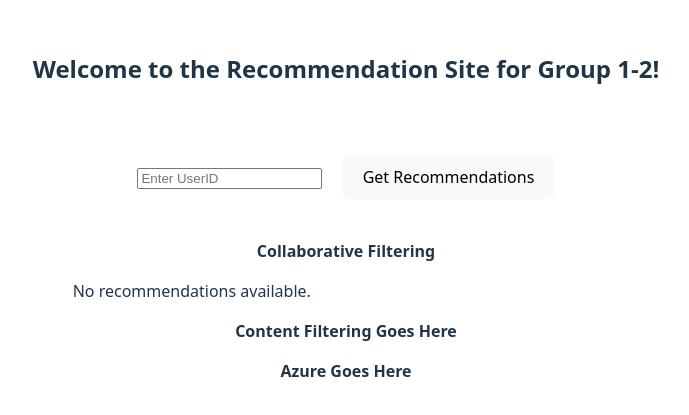
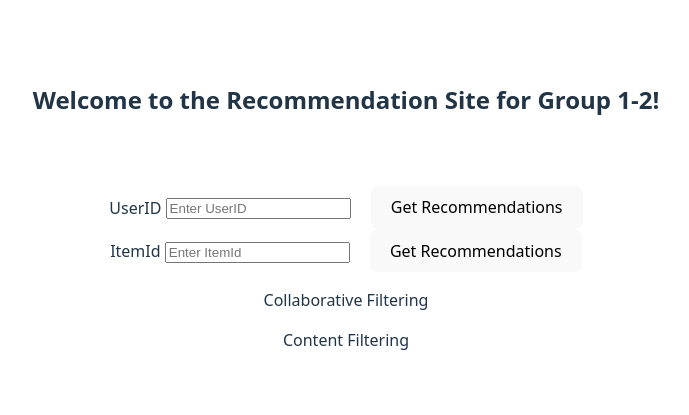
Before and after one commit to katherinecreer/recommender-app, a React (Vite) app: page / in a window 1280 px wide. Shown: the part 185-600 px from the top of the page, without its empty margins (294-983 px from the left). Built offline with nearby package versions, Linux system fonts and the light colour scheme.

Commit message:
Get content filtering

```diff
--- a/src/Recommendation.tsx
+++ b/src/Recommendation.tsx
@@ -13,6 +13,12 @@ const Recommendation: React.FC = () => {
     //content: [],
     //azure: [],
   });
+  const [content, setContent] = useState<Recommendations>({
+    collaborative: [],
+    //content: [],
+    //azure: [],
+  });
+  const [itemId, setItemId] = useState<string>("");
 
   const fetchRecommendations = async () => {
     try {
@@ -35,34 +41,84 @@ const Recommendation: React.FC = () => {
     }
   };
 
+  const fetchContent = async () => {
+    try {
+      const response = await fetch(
+        `http://172.200.211.84:5000/get_recommendations?title=${itemId}`
+      );
+      const jsonData = await response.json(); // Parse the JSON response once
+      console.log(jsonData.recommendations);
+      if (jsonData.recommendations) {
+        setContent({
+          collaborative: Array.isArray(jsonData.recommendations)
+            ? jsonData.recommendations
+            : [],
+          //content: contentData,
+          //azure: azureData,
+        });
+      }
+    } catch (error) {
+      console.error("Error fetching recommendations:", error);
+    }
+  };
+
   return (
     <div>
+      <label htmlFor="UserId">UserID </label>
       <input
+        id="UserId"
         type="text"
         placeholder="Enter UserID"
         value={selectedID}
         onChange={(e) => setSelectedID(e.target.value)}
         style={{ marginRight: "20px" }}
       />
-      <button onClick={fetchRecommendations}>Get Recommendations</button>
+      <button
+        onClick={() => {
+          fetchRecommendations();
+        }}
+      >
+        Get Recommendations
+      </button>
+      <br />
+      <div>
+        <label htmlFor="content">ItemId </label>
+        <input
+          id="content"
+          type="text"
+          placeholder="Enter ItemId"
+          value={itemId}
+          onChange={(e) => setItemId(e.target.value)}
+          style={{ marginRight: "20px" }}
+        />
+        <button
+          onClick={() => {
+            fetchContent();
+          }}
+        >
+          Get Recommendations
+        </button>
+        <p>Collaborative Filtering</p>
+        <ul>
+          {recommendations.collaborative.map((id, index) => (
+            <li key={index}>{id}</li>
+          ))}
+        </ul>
 
-        <br />
-        <br />
-
-      <p><b>Collaborative Filtering</b></p>
-      <ul style={{ textAlign: "left" }}>
-        {recommendations.collaborative.length > 0 ? (
-          recommendations.collaborative.map((item, index) => (
-            <li key={index}>{item}</li>
-          ))
-        ) : (
-          <p>No recommendations available.</p>
-        )}
-      </ul>
-
-      <p><b>Content Filtering Goes Here</b></p>
-
-      <p><b>Azure Goes Here</b></p>
+        <p>Content Filtering</p>
+        <ul>
+          {content.collaborative.map((id, index) => (
+            <li key={index}>{id}</li>
+          ))}
+        </ul>
+        {/*}
+        <p>Azure ML</p>
+        <ul>
+          {recommendations.azure.map((id, index) => (
+            <li key={index}>{id}</li>
+          ))}
+        </ul> */}
+      </div>
     </div>
   );
 };
```
